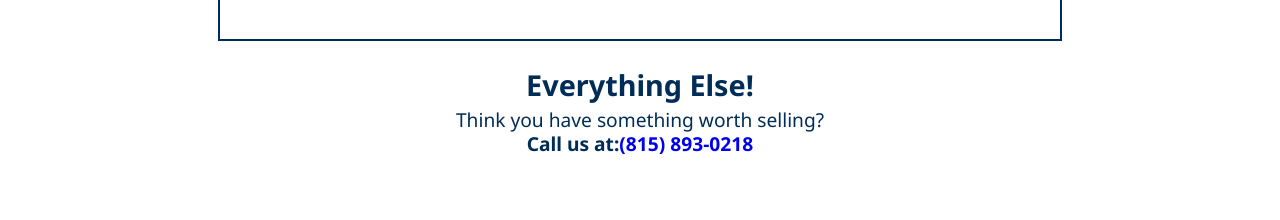
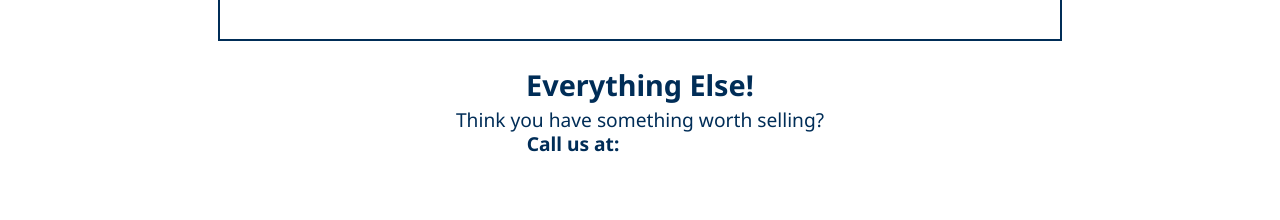
Before and after one commit to SPDUK/tradingpost, a React (Create React App) app: page /#/ in a window 1280 px wide. Shown: the part 1320-1540 px from the top of the page. Built offline with nearby package versions, Linux system fonts and the light colour scheme.

Commit message:
added IE specific stuff.. ugh

```diff
--- a/src/styles/app.css
+++ b/src/styles/app.css
@@ -43,7 +43,8 @@ table {
   border-spacing: 0; }
 
 a {
-  text-decoration: inherit; }
+  text-decoration: inherit;
+  color: white; }
   a:visited {
     text-decoration: inherit;
     color: white !important; }
--- a/src/styles/app.scss
+++ b/src/styles/app.scss
@@ -46,6 +46,7 @@ table {
 }
 a {
 	text-decoration: inherit;
+	color: $white;
 	&:visited {
 		text-decoration: inherit;
 		color: $white !important;
--- a/src/styles/buyselltrade.css
+++ b/src/styles/buyselltrade.css
@@ -98,3 +98,7 @@
         @media (min-width: 768px) {
           .buyselltrade-contact-info-top {
             font-size: 1.5em; } }
+
+@media screen and (-ms-high-contrast: active), (-ms-high-contrast: none) {
+  .buyselltrade-title {
+    font-size: 2.5em; } }
--- a/src/styles/buyselltrade.scss
+++ b/src/styles/buyselltrade.scss
@@ -115,3 +115,8 @@
     }
   }
 }
+@media screen and (-ms-high-contrast: active), (-ms-high-contrast: none) {
+  .buyselltrade-title {
+      font-size: 2.5em;
+  }
+}
```
